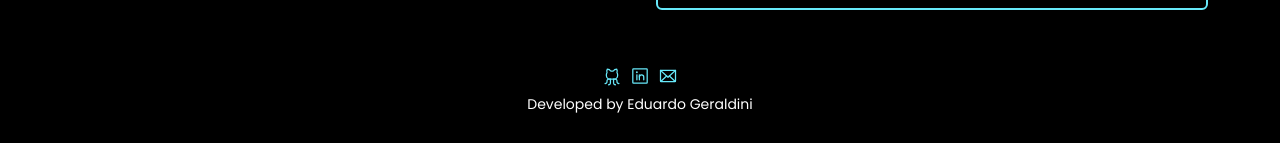
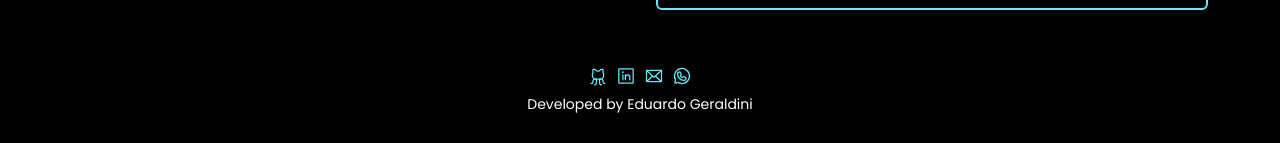
Before and after one commit to eduardogeraldini/portfolio, a React (Vite) app: page / in a window 1280 px wide. Shown: the part 3127-3270 px from the top of the page. Built offline with nearby package versions, Linux system fonts and the light colour scheme.

Commit message:
feat:new button whatsapp

```diff
--- a/src/components/Footer.tsx
+++ b/src/components/Footer.tsx
@@ -1,4 +1,4 @@
-import { Envelope, GithubLogo, LinkedinLogo } from "phosphor-react";
+import { Envelope, GithubLogo, LinkedinLogo, WhatsappLogo } from "phosphor-react";
 
 export function Footer() {
   return (
@@ -27,6 +27,14 @@ export function Footer() {
           <Envelope className="text-cyan-300" weight="regular" size={20}/>
         </button>
 
+        <button
+          className="hover:opacity-60 transition-opacity focus:outline-none focus:ring-2 focus:ring-offset-2 focus:ring-offset-black focus:ring-white"
+          onClick={() => window.open("https://api.whatsapp.com/send?phone=5519995761666&text=Ol%C3%A1!")}
+        >
+          <WhatsappLogo className="text-cyan-300" weight="regular" size={20}/>
+        </button>
+
+
       </div>
 
       <div className="text-sm">
```
